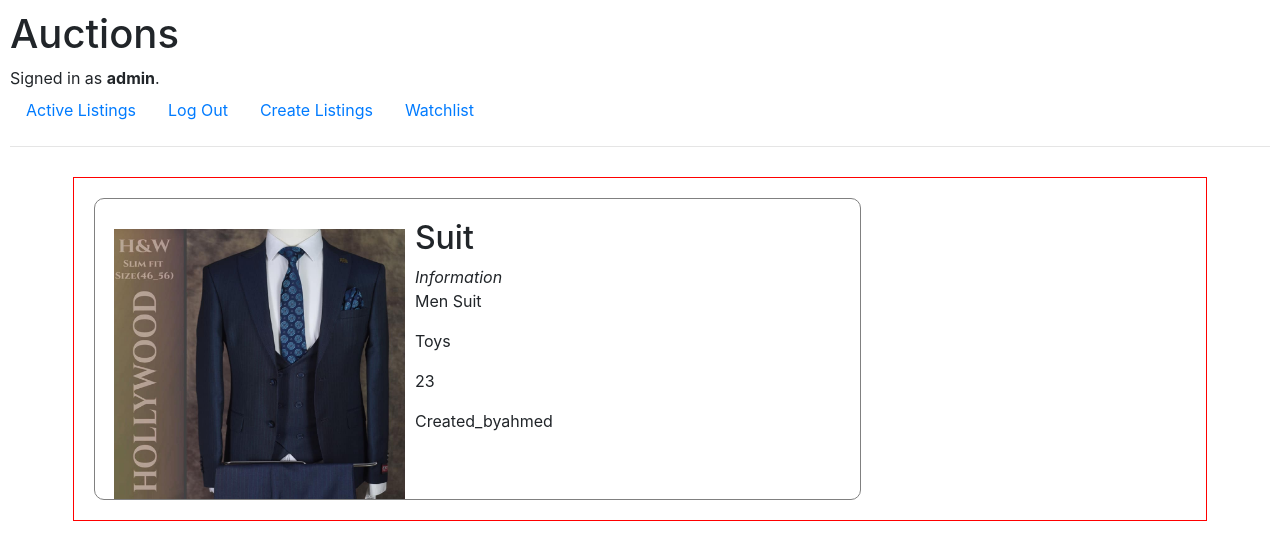
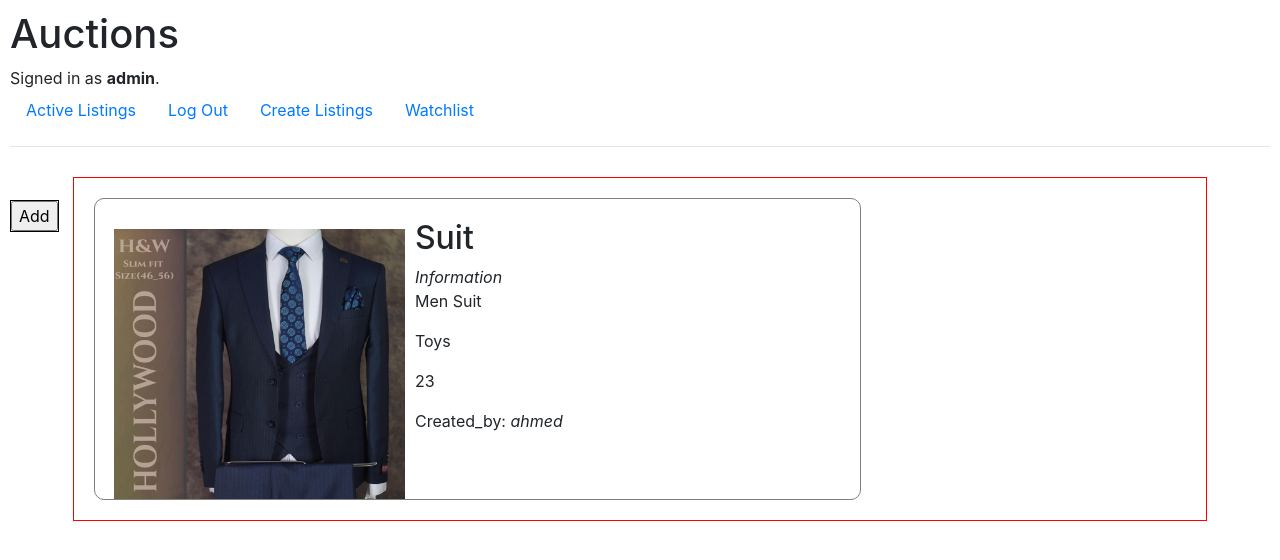
Before and after one commit to ahmedalhakeem/Commerce, a Django app: page /listing/24 in a window 1280 px wide. Shown: the top 560 px of the page. Run offline with Django 3.2, Linux system fonts and the light colour scheme; a user stored in the database is signed in; data comes from the database, SQL or seed files in the repository; both versions use the stored data as it was after the commit; some libraries are stand-ins or nearby versions.

Commit message:
add remove

```diff
--- a/auctions/static/auctions/styles.css
+++ b/auctions/static/auctions/styles.css
@@ -123,3 +123,10 @@ body {
     border-radius: 50px;
     margin: 10px 15px 10px 10px;
 }
+.formcheck{
+    float: right;
+    top: 200px;
+    border: 1px solid black;
+    position: absolute;
+    display: block;
+}
--- a/auctions/templates/auctions/listing.html
+++ b/auctions/templates/auctions/listing.html
@@ -20,12 +20,37 @@
                         <p class="preview-text">{{ item.description }}</p>
                         <p class="preview-text">{{ item.category }}</p>
                         <p class="preview-text">{{ item.start_bid }}</p>
-                        <p class="preview-text">Created_by{{ createdby.creator }}</p>
+                        <p class="preview-text">Created_by: <i>{{ createdby.creator }}</i></p>
 
                     </div>
                 </div>
             </div>
+
+
         </div>
+        <div class="formcheck">
+            <form action="{% url 'listing' item.id %}" method="GET">
+                {% csrf_token %}
+                {% if wlcheck %}
+                <input type="submit" name="remove" value="Rem" class="button">
+                {% else %}
+                <input type="submit" name="add" value="Add" class="button">
+                {% endif %}
+            </form>
+
+        </div>
+
+        <div class="close">
+            <form action="{% url 'listing' item.id %}" method="GET">
+                {% csrf_token %}
+                {% if possessor %}
+                <input type="submit" name="close" value="close bid" class="btn">
+                {% endif %}
+
+
+            </form>
+        </div>
+
 
         <!--Display all Comments-->
 
@@ -42,10 +67,6 @@
             </div>
 
         </div>
-
-
-
-
         {% endfor %}
 
 
--- a/auctions/views.py
+++ b/auctions/views.py
@@ -128,15 +128,54 @@ def listing(request, list_id):
     exact_item = Listings.objects.get(pk=list_id)
 
     # Determine who created this listing?
-    createdby = Created_by.objects.get(listing=exact_item)
+    owner = Created_by.objects.get(listing=exact_item)
     allcomments = Comments.objects.filter(list_comment=exact_item).all()
+
+    signed_user = User.objects.get(pk=request.user.id)
+    #print(signed_user)
+    ##############
+    # Check if the item inside watchlist
+    wlcheck = signed_user.watchlist.filter(id=exact_item.id).exists()
+    if wlcheck:
+        if(request.GET.get('remove')):
+            signed_user.watchlist.remove(exact_item)
+            message1= "Removed from watchlist"
+            return HttpResponseRedirect(reverse("listing", args=(list_id,)))
+
+            #return HttpResponseRedirect(reverse("listing", args=(list_id,)))
+    else:
+        if(request.GET.get('add')):
+            signed_user.watchlist.add(exact_item)
+            message2 = "Added to watchlist"
+            return HttpResponseRedirect(reverse("listing", args=(list_id,)))
+            #return HttpResponse("add")
+            # return HttpResponseRedirect(reverse("listing", args=(list_id,)))
+        #print("out")
+
+    ## Determine if the user is signed in and is the one who created the listing
+    if request.user == owner.creator:
+        possessor = True
+
+    else:
+        possessor=False
+    if request.GET.get('close'):
+        exact_item.active = False
+        max_bid = exact_item.list.aggregate(Max('bid_amount'))
+        winner = exact_item.list.get(bid_amount=max_bid["bid_amount__max"])
+        winner = winner.uid
+        exact_item.save()
+
+    ## In case of Post Method!
+
 
 
 
     return render(request, "auctions/listing.html",{
         "item" : exact_item,
-        "createdby" : createdby,
-        "allcomments" : allcomments
+        "createdby" : owner,
+        "allcomments" : allcomments,
+        "wlcheck" : wlcheck,
+        "possessor" :possessor,
     })
 
 @login_required
```
Also changed, not shown: auctions/listing.py (+5 -4 lines), db.sqlite3.
